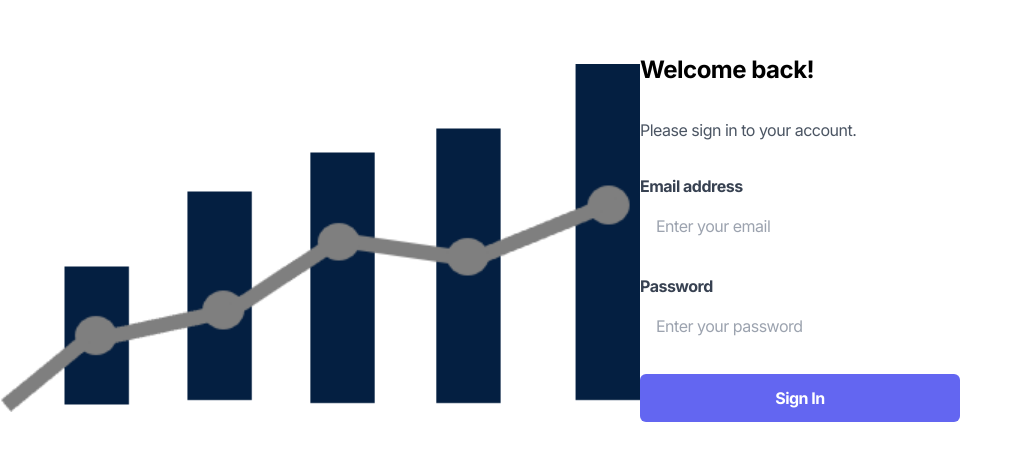
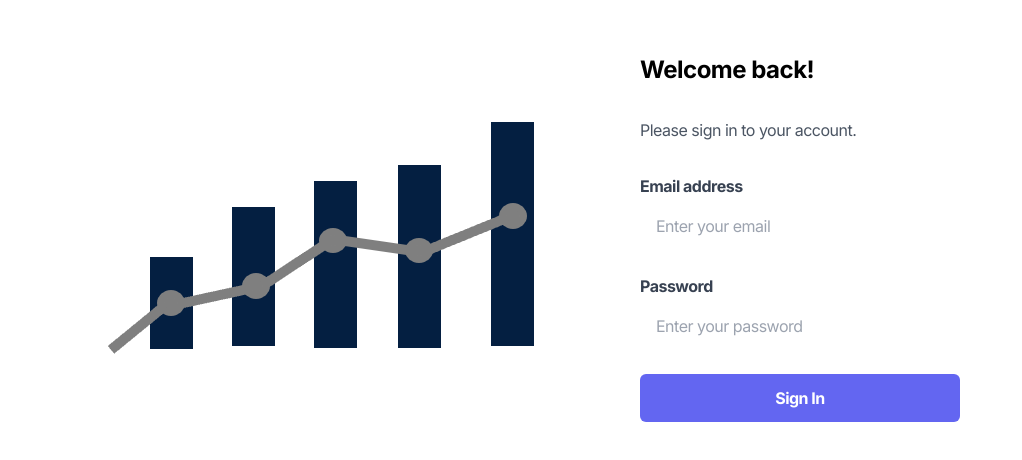
Before and after one commit to Lunnajera/lunnajera.github.io, a Next.js app: page /Login in a window 1280 px wide. Shown: the part 162-622 px from the top of the page, without its empty margins (0-1022 px from the left). Built offline with nearby package versions, Linux system fonts and the light colour scheme.

Commit message:
Update Login.js

```diff
--- a/pages/Login.js
+++ b/pages/Login.js
@@ -4,7 +4,7 @@ export default function Login() {
   return (
     <div className="flex flex-col items-center md:flex-row md:h-screen">
       <div className="flex items-center justify-center w-full md:w-1/2">
-        <Image src="/android-chrome-512x512.png" alt="Login Image" width={800} height={600} />
+        <Image src="/android-chrome-512x512.png" alt="Login Image" width={427} height={232} />
       </div>
       <div className="flex flex-col items-center justify-center w-full md:w-1/4">
         <div className="w-full max-w-md space-y-8">
```
